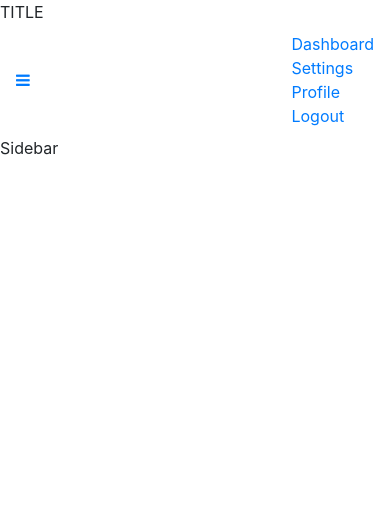
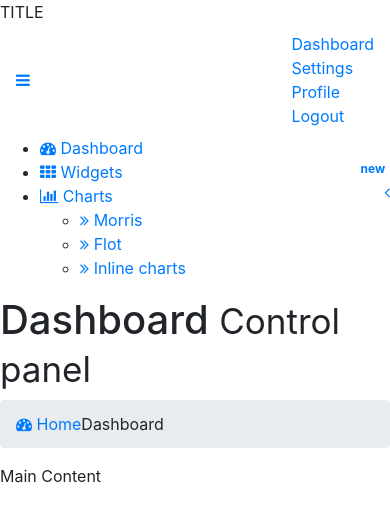
Before and after one commit to enettolima/ceva-finance, a PHP site: page /themes/bootural/main.php in a window 390 px wide. Shown: the top 522 px of the page. Run offline with PHP 8.4, Linux system fonts and the light colour scheme; data that the repository does not hold is empty; some libraries are stand-ins or nearby versions.

Commit message:
Working on Left Side Menu

```diff
--- a/themes/bootural/main.php
+++ b/themes/bootural/main.php
@@ -47,7 +47,50 @@
       <aside class="left-side sidebar-offcanvas">
         <!-- Sidebar -->
         <section class="sidebar">
-          Sidebar
+          <!-- Sidbear menu -->
+          <ul class="sidebar-menu">
+            <li class="active">
+              <a href="index.html">
+                <i class="fa fa-dashboard"></i> <span>Dashboard</span>
+              </a>
+            </li>
+            <li>
+              <a href="pages/widgets.html">
+                <i class="fa fa-th"></i> <span>Widgets</span> <small class="badge pull-right bg-green">new</small>
+              </a>
+            </li>
+            <li class="treeview">
+              <a href="#">
+                <i class="fa fa-bar-chart-o"></i>
+                <span>Charts</span>
+                <i class="fa fa-angle-left pull-right"></i>
+              </a>
+              <ul class="treeview-menu">
+                <li><a href="pages/charts/morris.html"><i class="fa fa-angle-double-right"></i> Morris</a></li>
+                <li><a href="pages/charts/flot.html"><i class="fa fa-angle-double-right"></i> Flot</a></li>
+                <li><a href="pages/charts/inline.html"><i class="fa fa-angle-double-right"></i> Inline charts</a></li>
+              </ul>
+            </li>
+          </ul>
+        </section>
+      </aside>
+      <!-- Right side -->
+      <aside class="right-side">
+        <!-- Content header  -->
+        <section class="content-header">
+          <h1>
+            Dashboard
+            <small>Control panel</small>
+          </h1>
+          <ol class="breadcrumb">
+            <li><a href="#"><i class="fa fa-dashboard"></i> Home</a></li>
+            <li class="active">Dashboard</li>
+          </ol>
+        </section>
+
+        <!-- Main content -->
+        <section class="content">
+          Main Content
         </section>
       </aside>
     </div>
@@ -94,5 +137,8 @@
     <!-- Bootstrap v3.0.3 (http://getbootstrap.com) -->
     <script src="<?php print TEMPLATE ?>js/bootstrap.min.js" type="text/javascript"></script>
 
+    <!-- Bootural Main -->
+    <script src="<?php print TEMPLATE ?>js/bootural-main.js" type="text/javascript"></script>
+
   </body>
 </html>
```
Also changed, not shown: themes/bootural/css/bootural-main.css (+40 -8 lines), themes/bootural/js/bootural-main.js (added, +21 -0 lines).
